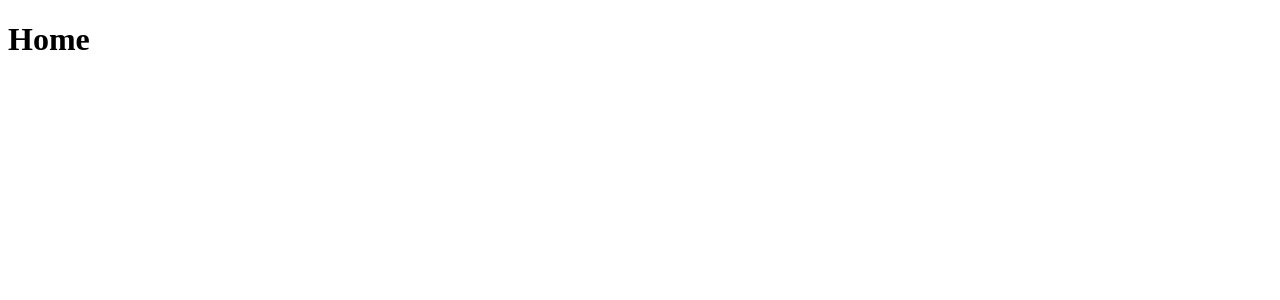
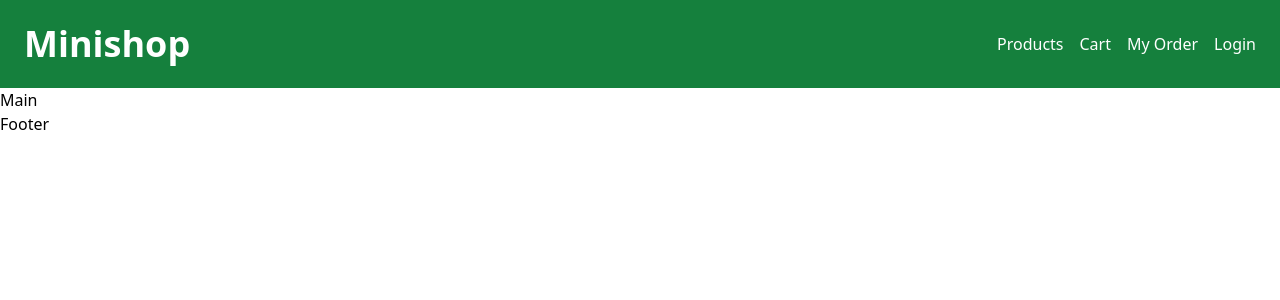
Before and after one commit to Bimzking1/minishop-redux, a React (Create React App) app: page / in a window 1280 px wide. Shown: the top 300 px of the page. Built offline with nearby package versions, Linux system fonts and the light colour scheme.

Commit message:
Minishop Part 2

```diff
--- /dev/null
+++ b/src/App.css
@@ -0,0 +1,3 @@
+@tailwind base;
+@tailwind components;
+@tailwind utilities;
--- a/src/App.js
+++ b/src/App.js
@@ -1,17 +1,20 @@
 import React from "react"
 import { BrowserRouter, Routes, Route } from 'react-router-dom'
+import Layout from "./Layout/Layout";
 
 function App() {
   return (
     <BrowserRouter>
       <div className="App">
         <Routes>
-          <Route path="/" element={<h1>Home</h1>} />
-          <Route path="/login" element={<h1>Login</h1>} />
-          <Route path="/products" element={<h1>Products</h1>} />
-          <Route path="/categories" element={<h1>Categories</h1>} />
-          <Route path="/shopping-cart" element={<h1>Shopping Cart</h1>} />
-          <Route path="/order-history" element={<h1>Order History</h1>} />
+          <Route path="/" element={<Layout/>}>
+            <Route index element={<h1>Home</h1>} />
+            <Route path="/login" element={<h1>Login</h1>} />
+            <Route path="/products" element={<h1>Products</h1>} />
+            <Route path="/categories" element={<h1>Categories</h1>} />
+            <Route path="/shopping-cart" element={<h1>Shopping Cart</h1>} />
+            <Route path="/order-history" element={<h1>Order History</h1>} />
+          </Route>
         </Routes>
       </div>
     </BrowserRouter>
--- /dev/null
+++ b/src/Layout/Footer.js
@@ -0,0 +1,9 @@
+import React from 'react'
+
+const Footer = () => {
+  return (
+    <div>Footer</div>
+  )
+}
+
+export default Footer
--- /dev/null
+++ b/src/Layout/Header.js
@@ -0,0 +1,26 @@
+import React from 'react'
+import { Link } from 'react-router-dom'
+
+const Header = () => {
+  return (
+    <div className='bg-green-700 text-white'>
+        <div className='container py-6'>
+            <div className='flex justify-between items-center'>
+                <div>
+                    <h2 className='text-4xl font-extrabold'>Minishop</h2>
+                </div>
+                <div>
+                    <ul className='flex space-x-4'>
+                        <li><Link to="/products">Products</Link></li>
+                        <li><Link to="/shopping-cart">Cart</Link></li>
+                        <li><Link to="/order-history">My Order</Link></li>
+                        <li><Link to="/login">Login</Link></li>
+                    </ul>
+                </div>
+            </div>
+        </div>
+    </div>
+  )
+}
+
+export default Header
--- /dev/null
+++ b/src/Layout/Layout.js
@@ -0,0 +1,17 @@
+import React from 'react'
+import { Outlet } from 'react-router-dom'
+import Header from './Header'
+import Main from './Main'
+import Footer from './Footer'
+
+const Layout = () => {
+  return (
+    <>
+        <Header/>
+        <Main/>
+        <Footer/>
+    </>
+  )
+}
+
+export default Layout
--- /dev/null
+++ b/src/Layout/Main.js
@@ -0,0 +1,9 @@
+import React from 'react'
+
+const Main = () => {
+  return (
+    <div>Main</div>
+  )
+}
+
+export default Main
--- a/src/index.js
+++ b/src/index.js
@@ -1,6 +1,7 @@
 import React from 'react';
 import { createRoot } from 'react-dom/client';
 import App from './App';
+import './App.css'
 
 createRoot(document.getElementById('root')).render(
   <React.StrictMode>
--- /dev/null
+++ b/tailwind.config.js
@@ -0,0 +1,11 @@
+module.exports = {
+  content: ["./src/**/*.{html,js}"],
+  theme: {
+    container: {
+      center: true,
+      padding: '1.5rem'
+    },
+    extend: {},
+  },
+  plugins: [],
+}
```
